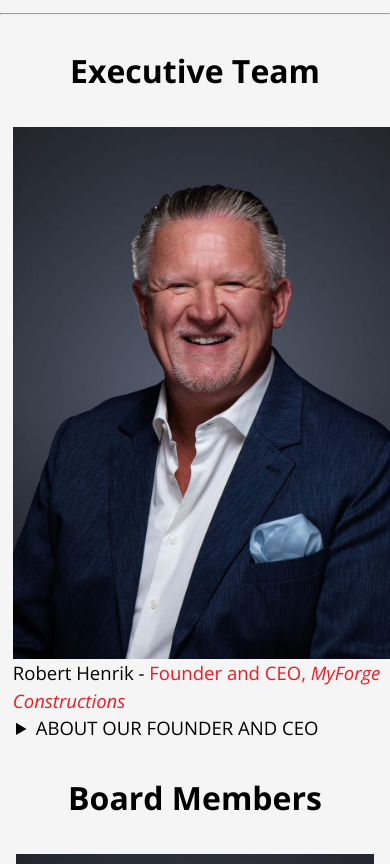
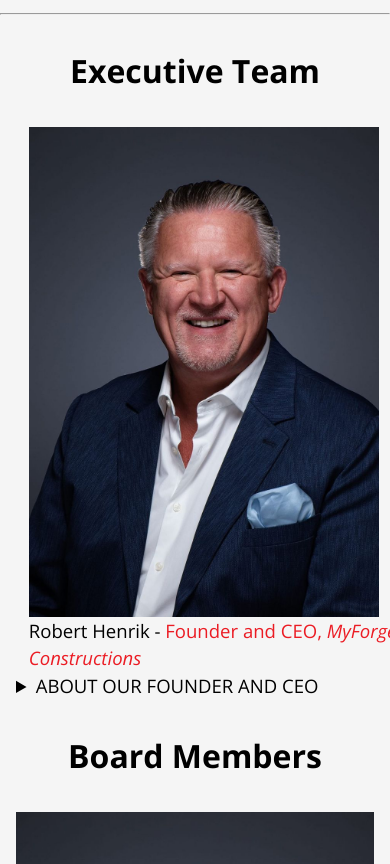
Before and after one commit to Doubletee13/myforge-constructions, a plain HTML site: page about/index.html in a window 390 px wide. Shown: the part 969-1833 px from the top of the page. Drawn offline with nearby package versions, Linux system fonts and the light colour scheme.

Commit message:
setup: adjusted the ceo image

```diff
--- a/css/about.css
+++ b/css/about.css
@@ -471,8 +471,8 @@ nav ul li{
   }
 
 .team .ceo{
-  width: 540px;
-  margin-left: -9.2rem;
+  width: 510px;
+  margin-left: -8.2rem;
 }
 .team .ceo img{
   width: 100%;
```
